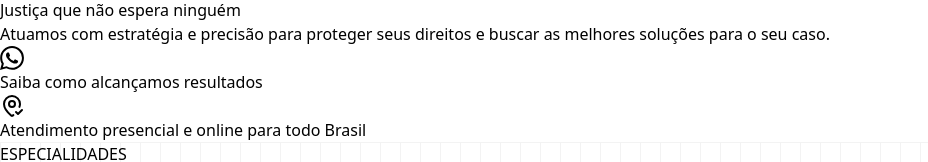
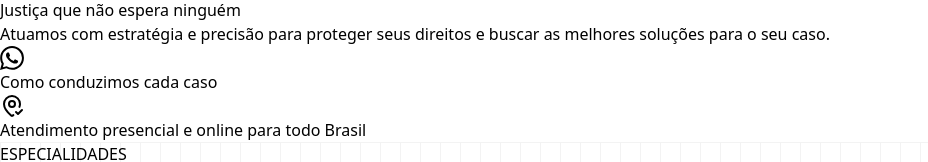
Before and after one commit to Paper-Street-Softwares/LP-Natalia-Thaisa, a React (Vite) app: page / in a window 1280 px wide. Shown: the part 481-643 px from the top of the page, without its empty margins (0-928 px from the left). Built offline with nearby package versions, Linux system fonts and the light colour scheme; a web font is replaced by a local one.

Commit message:
fix: Copy da Hero e numero de contato

```diff
--- a/src/content/content.jsx
+++ b/src/content/content.jsx
@@ -56,8 +56,8 @@ export const infos = {
   domain: "contatonbadv.com", // Sem "www"
   phone: {
     ddd: "44",
-    firstPart: "98817", // Apenas os 5 primeiros números (incluindo o 9)
-    secondPart: "4985", // Apenas os 4 últimos números
+    firstPart: "99927", // Apenas os 5 primeiros números (incluindo o 9)
+    secondPart: "8505", // Apenas os 4 últimos números
   },
   phoneSecundario: {
     ddd: "A_Definir",
--- a/src/locales/pt.json
+++ b/src/locales/pt.json
@@ -20,7 +20,7 @@
     "miniTag": "ADVOGADA EM MARINGÁ - PR",
     "title": "Justiça que não espera <span class=\"text-primary font-bold\">ninguém</span>",
     "subtitle": "Atuamos com estratégia e precisão para proteger seus direitos e buscar as melhores soluções para o seu caso.",
-    "ctaButtonText": "Saiba como alcançamos resultados",
+    "ctaButtonText": "Como conduzimos cada caso",
     "obsHero": {
       "text": "Atendimento presencial e online para todo Brasil"
     }
```
